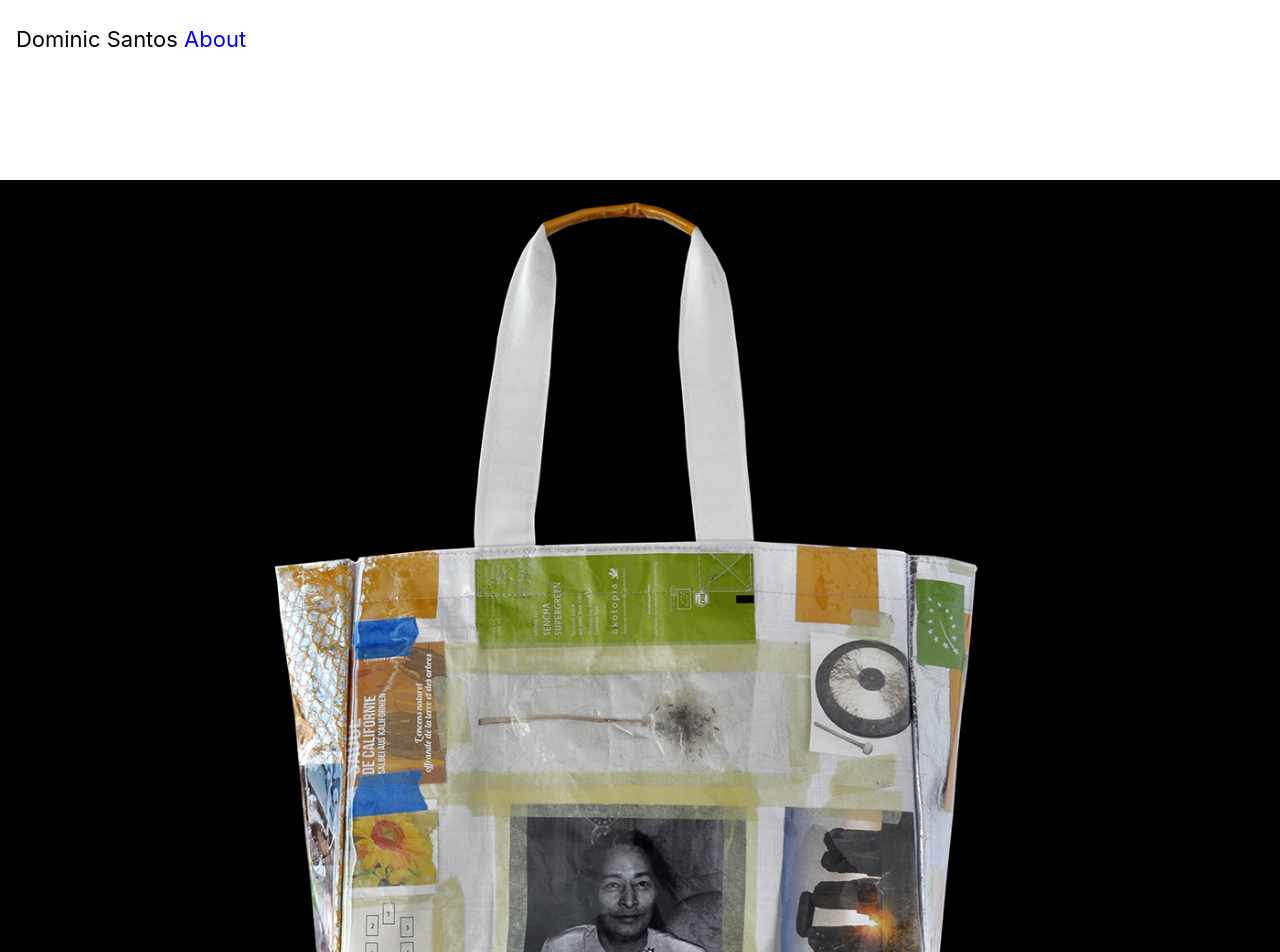
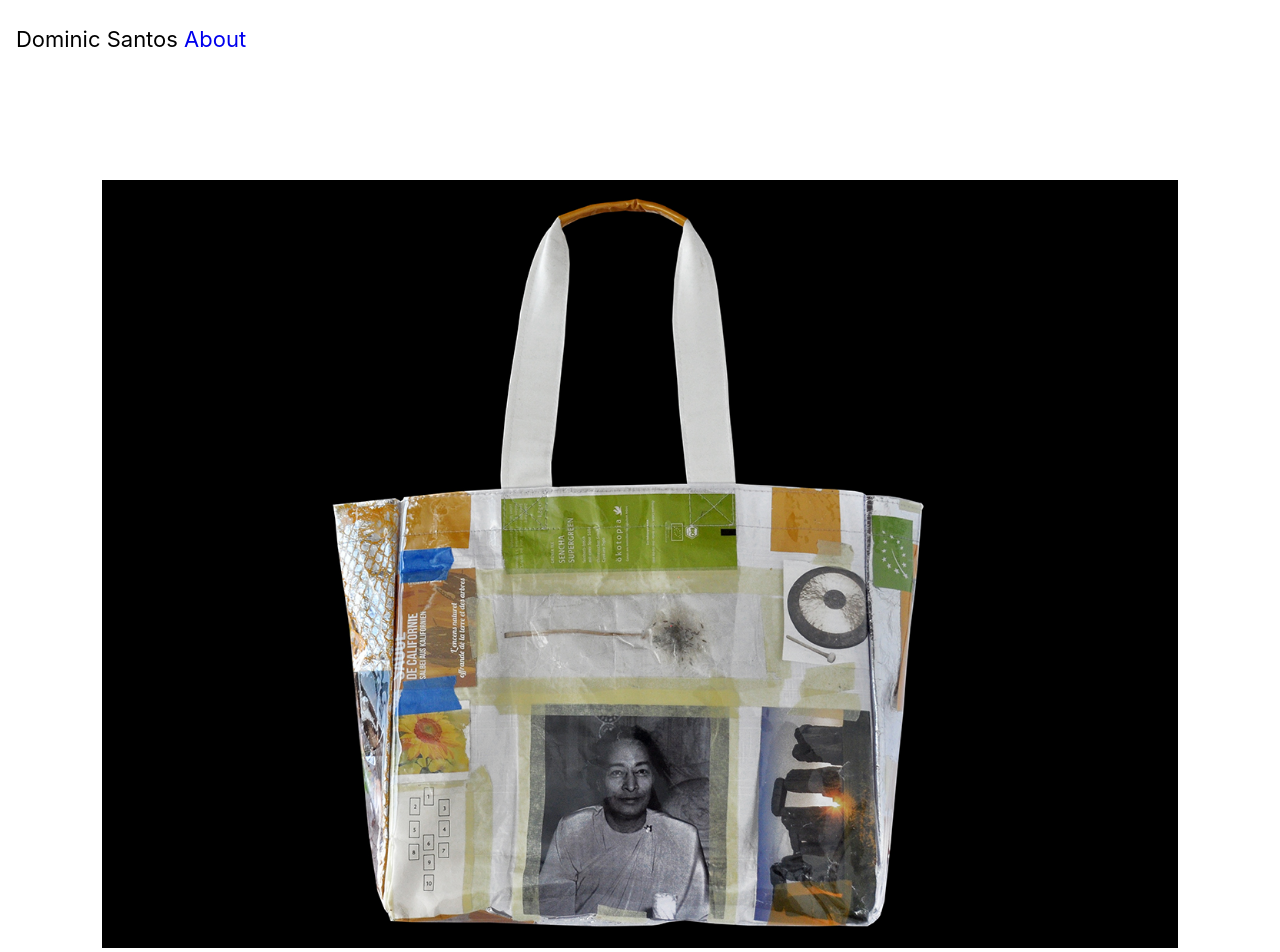
Before and after one commit to davesantos/dominicsantos, a Jekyll site: the page built from index.html, in a window 1280 px wide. Shown: the top 952 px of the page. Built offline with Jekyll 4.4.1, drawn with Linux system fonts in a browser that asks for light colours.

Commit message:
Fix dots, center captions, add margins

```diff
--- a/_sass/modules/_flickity.scss
+++ b/_sass/modules/_flickity.scss
@@ -124,9 +124,9 @@
 
 .flickity-page-dots .dot {
   display: inline-block;
-  width: 10px;
-  height: 10px;
-  margin: 0 8px;
+  width: 8px;
+  height: 8px;
+  margin: 0 5px;
   background: #333;
   border-radius: 50%;
   opacity: 0.25;
--- a/css/all.sass
+++ b/css/all.sass
@@ -78,10 +78,9 @@
     display: inline-block
 
 .caption
-  @extend %widthSize
   text-transform: uppercase
-  justify-content: center
-  flex-direction: column
+  width: 80%
+  margin: auto
   text-align: center
 
 %widthSize
@@ -114,3 +113,13 @@
 .carousel-cell
   width: 100%
   height: auto
+
+
+@media only screen and (min-width: 768px)
+  .main
+    padding-left: 8vw
+    padding-right: 8vw
+
+
+// @media only screen and (min-width: 1030px)
+// @media only screen and (min-width: 1240px)
```
